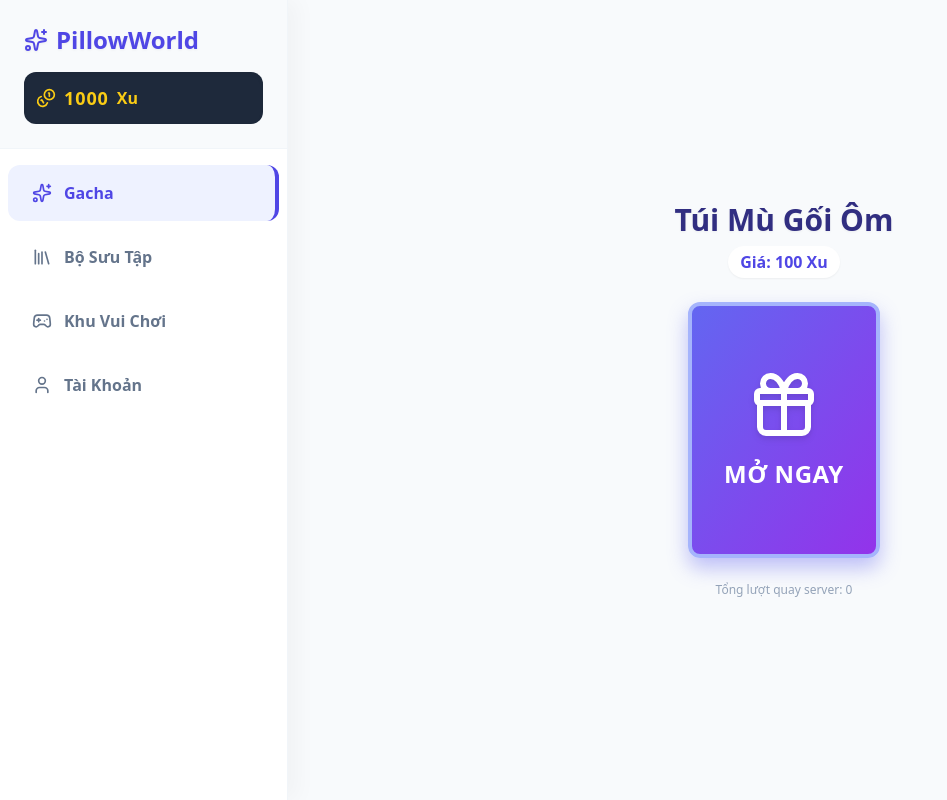
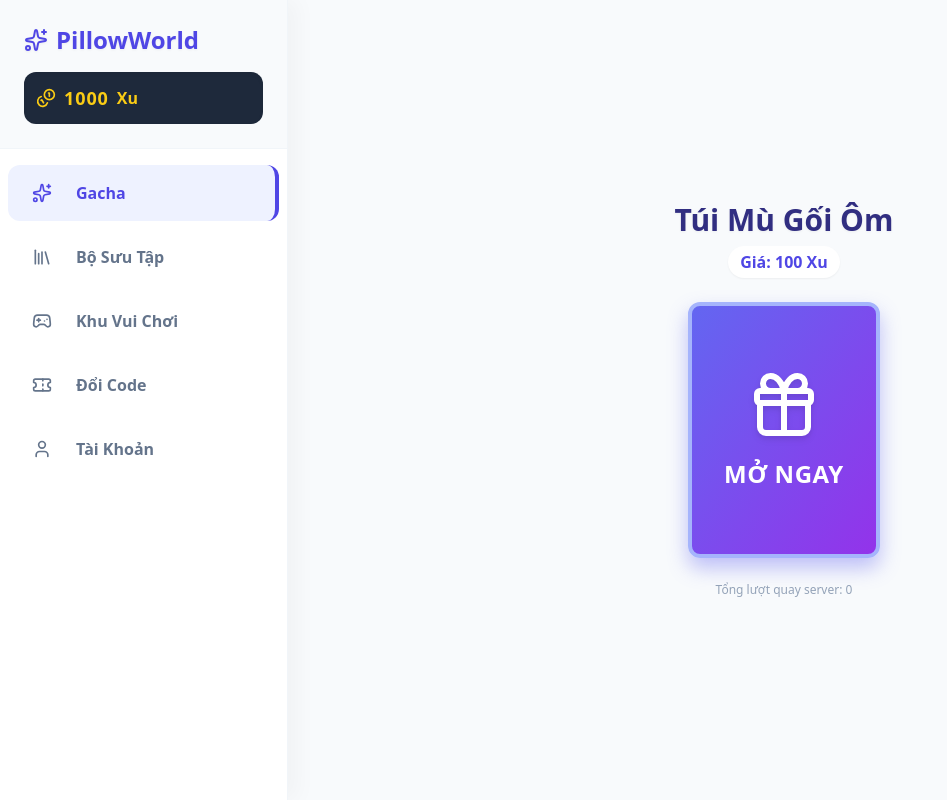
Before and after one commit to Scheiren/game-goi-om, a website: page public/index.html in a window 1280 px wide. Shown: the whole page, without its empty margins (0-947 px from the left). Drawn offline with nearby package versions, Linux system fonts and the light colour scheme.

Commit message:
Update index.html

```diff
--- a/public/index.html
+++ b/public/index.html
@@ -3,13 +3,10 @@
 <head>
     <meta charset="UTF-8">
     <meta name="viewport" content="width=device-width, initial-scale=1.0">
-    <title>Thế Giới Gacha Gối Ôm (Supabase)</title>
+    <title>Thế Giới Gacha Gối Ôm</title>
 
-    <!-- Tailwind CSS -->
     <script src="https://cdn.tailwindcss.com"></script>
-    <!-- Lucide Icons -->
     <script src="https://unpkg.com/lucide@latest"></script>
-    <!-- SUPABASE JS (MUST BE BEFORE CLIENT.JS) -->
     <script src="https://cdn.jsdelivr.net/npm/@supabase/supabase-js@2"></script>
 
     <style>
@@ -46,20 +43,33 @@
         .pb-safe { padding-bottom: env(safe-area-inset-bottom); }
         .no-scrollbar::-webkit-scrollbar { display: none; }
         .no-scrollbar { -ms-overflow-style: none; scrollbar-width: none; }
+
+        /* Sidebar Button Base Style */
+        .sidebar-btn {
+            display: flex;
+            align-items: center;
+            gap: 12px;
+            width: 100%;
+            padding: 12px 16px;
+            text-align: left;
+            color: #64748b; /* slate-500 */
+            transition: all 0.2s;
+        }
+        .sidebar-btn:hover {
+            background-color: #f8fafc; /* slate-50 */
+            color: #4f46e5; /* indigo-600 */
+        }
+        /* Active State handled by JS usually adds text-indigo-600 */
     </style>
 </head>
 <body class="bg-slate-100 font-sans text-slate-900 select-none overflow-hidden h-screen flex flex-col md:flex-row">
 
-    <!-- SOUNDS -->
     <audio id="snd-click" src="https://assets.mixkit.co/active_storage/sfx/2571/2571-preview.m4a"></audio>
     <audio id="snd-gacha-roll" src="https://assets.mixkit.co/active_storage/sfx/2048/2048-preview.m4a"></audio>
     <audio id="snd-gacha-result" src="https://assets.mixkit.co/active_storage/sfx/2000/2000-preview.m4a"></audio>
 
-    <!-- TOAST -->
     <div id="toast-container" class="fixed top-4 left-1/2 transform -translate-x-1/2 z-[100] flex flex-col gap-2 pointer-events-none w-max"></div>
 
-    <!-- UI STRUCTURE -->
-    <!-- Header Mobile -->
     <div class="md:hidden absolute top-0 left-0 right-0 h-14 bg-white/80 backdrop-blur border-b border-slate-200 flex items-center justify-between px-4 z-[40]">
         <div class="font-black text-indigo-600 text-lg flex items-center gap-2">
             <i data-lucide="sparkles" width="20"></i> PillowWorld
@@ -70,7 +80,6 @@
         </div>
     </div>
 
-    <!-- Sidebar Desktop -->
     <div class="hidden md:flex flex-col w-72 bg-white shadow-[10px_0_20px_rgba(0,0,0,0.03)] z-20 relative border-r border-slate-100">
         <div class="p-6 border-b border-slate-100 bg-slate-50">
             <h1 class="text-2xl font-black text-indigo-600 flex items-center gap-2 drop-shadow-sm">
@@ -81,23 +90,37 @@
                 <span class="coin-display tracking-wider text-lg">...</span> Xu
             </div>
         </div>
+
         <div class="flex-1 py-4 space-y-2 px-2 overflow-y-auto no-scrollbar">
-            <button onclick="setTab('gacha')" data-tab="gacha" class="sidebar-btn rounded-xl"><i data-lucide="sparkles" width="20"></i><span class="font-bold">Gacha</span></button>
-            <button onclick="setTab('collection')" data-tab="collection" class="sidebar-btn rounded-xl"><i data-lucide="library" width="20"></i><span class="font-bold">Bộ Sưu Tập</span></button>
-            <button onclick="setTab('games')" data-tab="games" class="sidebar-btn rounded-xl"><i data-lucide="gamepad-2" width="20"></i><span class="font-bold">Khu Vui Chơi</span></button>
-            <button onclick="setTab('profile')" data-tab="profile" class="sidebar-btn rounded-xl"><i data-lucide="user" width="20"></i><span class="font-bold">Tài Khoản</span></button>
-            <button onclick="setTab('admin')" data-tab="admin" class="sidebar-btn admin-nav-item rounded-xl bg-slate-900 text-white hover:bg-slate-800 hidden"><i data-lucide="shield-alert" width="20" class="text-red-400"></i><span class="font-bold text-red-400">Quản Trị</span></button>
+            <button onclick="setTab('gacha')" data-tab="gacha" class="sidebar-btn rounded-xl">
+                <i data-lucide="sparkles" width="20"></i><span class="font-bold">Gacha</span>
+            </button>
+            <button onclick="setTab('collection')" data-tab="collection" class="sidebar-btn rounded-xl">
+                <i data-lucide="library" width="20"></i><span class="font-bold">Bộ Sưu Tập</span>
+            </button>
+            <button onclick="setTab('games')" data-tab="games" class="sidebar-btn rounded-xl">
+                <i data-lucide="gamepad-2" width="20"></i><span class="font-bold">Khu Vui Chơi</span>
+            </button>
+
+            <button onclick="setTab('exchange')" data-tab="exchange" class="sidebar-btn rounded-xl">
+                <i data-lucide="ticket" width="20"></i><span class="font-bold">Đổi Code</span>
+            </button>
+
+            <button onclick="setTab('profile')" data-tab="profile" class="sidebar-btn rounded-xl">
+                <i data-lucide="user" width="20"></i><span class="font-bold">Tài Khoản</span>
+            </button>
+
+            <button onclick="setTab('admin')" data-tab="admin" class="sidebar-btn admin-nav-item rounded-xl bg-slate-900 text-white hover:bg-slate-800 hidden">
+                <i data-lucide="shield-alert" width="20" class="text-red-400"></i><span class="font-bold text-red-400">Quản Trị</span>
+            </button>
         </div>
     </div>
 
-    <!-- MAIN CONTENT -->
     <div class="flex-1 relative h-full bg-slate-50 pt-14 md:pt-0 pb-[70px] md:pb-0 overflow-hidden">
         <div id="main-content" class="h-full relative z-10"></div>
     </div>
 
-    <!-- Bottom Nav Mobile -->
     <div class="md:hidden fixed bottom-0 left-0 right-0 h-[70px] bg-white border-t border-slate-200 flex justify-around z-[40] pb-safe px-2 shadow-[0_-10px_20px_rgba(0,0,0,0.03)] rounded-t-2xl">
-        <!-- mark Gacha as visually active by default to match message.html (client will set real active state) -->
         <button onclick="setTab('gacha')" data-tab="gacha" class="nav-btn flex flex-col items-center justify-center w-full text-indigo-600">
             <i data-lucide="sparkles" width="24" class="mb-1"></i><span class="text-[10px] font-black">Gacha</span>
         </button>
@@ -107,15 +130,16 @@
         <button onclick="setTab('games')" data-tab="games" class="nav-btn flex flex-col items-center justify-center w-full text-slate-400 hover:text-indigo-400">
             <i data-lucide="gamepad-2" width="24" class="mb-1"></i><span class="text-[10px] font-black">Game</span>
         </button>
+
+        <button onclick="setTab('exchange')" data-tab="exchange" class="nav-btn flex flex-col items-center justify-center w-full text-slate-400 hover:text-indigo-400">
+            <i data-lucide="ticket" width="24" class="mb-1"></i><span class="text-[10px] font-black">Code</span>
+        </button>
+
         <button onclick="setTab('profile')" data-tab="profile" class="nav-btn flex flex-col items-center justify-center w-full text-slate-400 hover:text-indigo-400">
             <i data-lucide="user" width="24" class="mb-1"></i><span class="text-[10px] font-black">Acc</span>
         </button>
-        <button onclick="setTab('admin')" data-tab="admin" class="nav-btn admin-nav-item hidden flex flex-col items-center justify-center w-full text-red-400 hover:text-red-500">
-            <i data-lucide="shield-alert" width="24" class="mb-1"></i><span class="text-[10px] font-black">Admin</span>
-        </button>
     </div>
 
-    <!-- CLIENT LOGIC -->
     <script src="client.js"></script>
 </body>
 </html>
```
